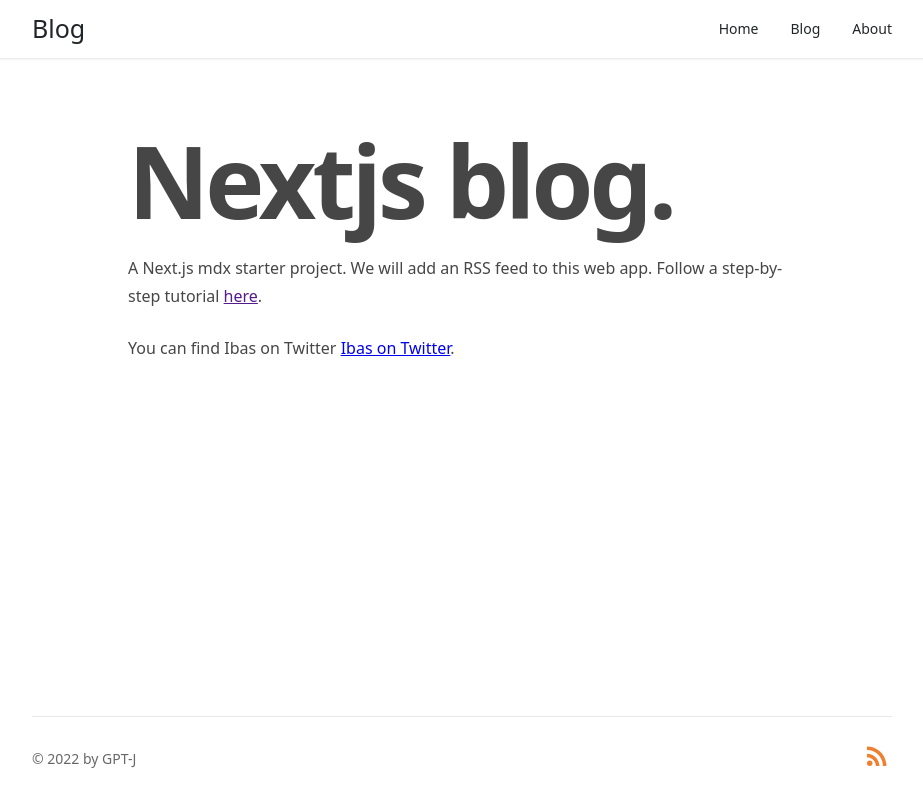
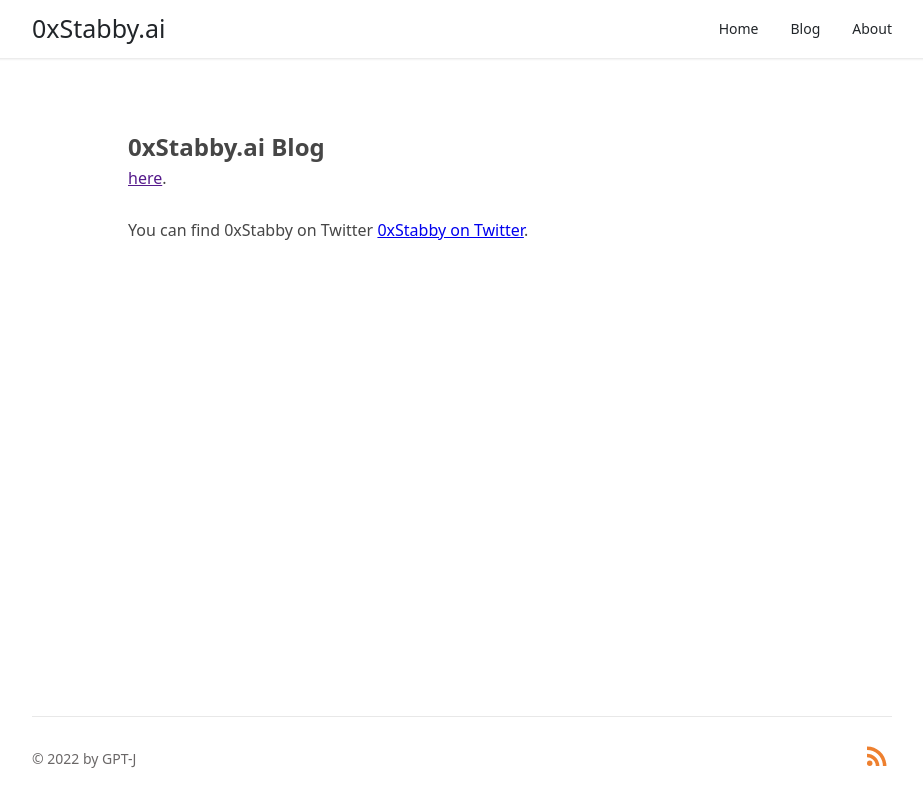
Before and after one commit to 0xStabby/Blog, a Next.js app: page / in a window 1280 px wide. Shown: the whole page, without its empty margins (178-1101 px from the left). Built offline with nearby package versions, Linux system fonts and the light colour scheme.

Commit message:
changed back to static url for feed for now, and edited some texts

```diff
--- a/components/Header.js
+++ b/components/Header.js
@@ -8,7 +8,7 @@
     <header className={styles.site__header}>
       <div className={`${styles.nav__area} ${styles.inner}`}>
         <Link href="/">
-          <a className={styles.logo}>Blog</a>
+          <a className={styles.logo}>0xStabby.ai</a>
         </Link>
         <nav>
           <ul className={styles.menus}>
--- a/pages/index.js
+++ b/pages/index.js
@@ -3,24 +3,23 @@
 const Home = () => {
   return (
     <div className={styles.home}>
-      <h1>Nextjs blog.</h1>
+      <h2>0xStabby.ai Blog</h2>
       <p>
-        A Next.js mdx starter project. We will add an RSS feed to this
-        web app. Follow a step-by-step tutorial{' '}
+
         <a href="" target="_blank" rel="noopener noreferrer">
           here
         </a>
         .
       </p>
       <p>
-        You can find Ibas on Twitter{' '}
+        You can find 0xStabby on Twitter{' '}
         <a
-          href={`https://twitter.com/ibaslogic`}
+          href={`https://twitter.com/0xStabby`}
           target="_blank"
           rel="noopener noreferrer"
           title="twitter"
         >
-          Ibas on Twitter
+          0xStabby on Twitter
         </a>
         .
       </p>
--- a/utils/generateRSSFeed.js
+++ b/utils/generateRSSFeed.js
@@ -3,11 +3,12 @@
 import { getSortedPost } from './mdx';
 
 export default async function generateRssFeed(host) {
+  console.log(host);
  const site_url = host;
  const allPosts = await getSortedPost();
 
  const feedOptions = {
-  title: 'Blog posts | RSS Feed',
+  title: '0xStabby.ai| RSS Feed',
   description: 'Welcome to this blog posts!',
   site_url: site_url,
   feed_url: `${site_url}/rss.xml`,
```
Also changed, not shown: pages/blog/index.js (+2 -7 lines), 1 other file (tests, documents, lock files or other folders).
